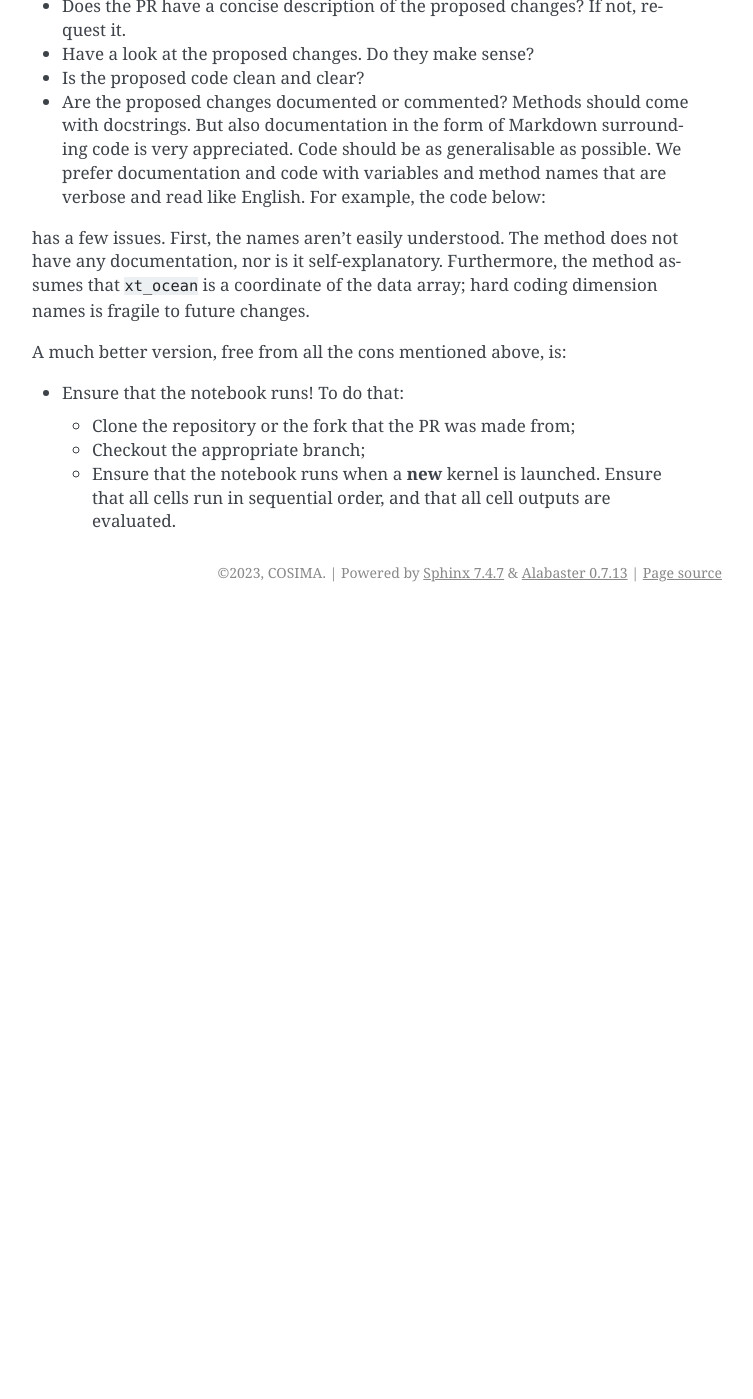
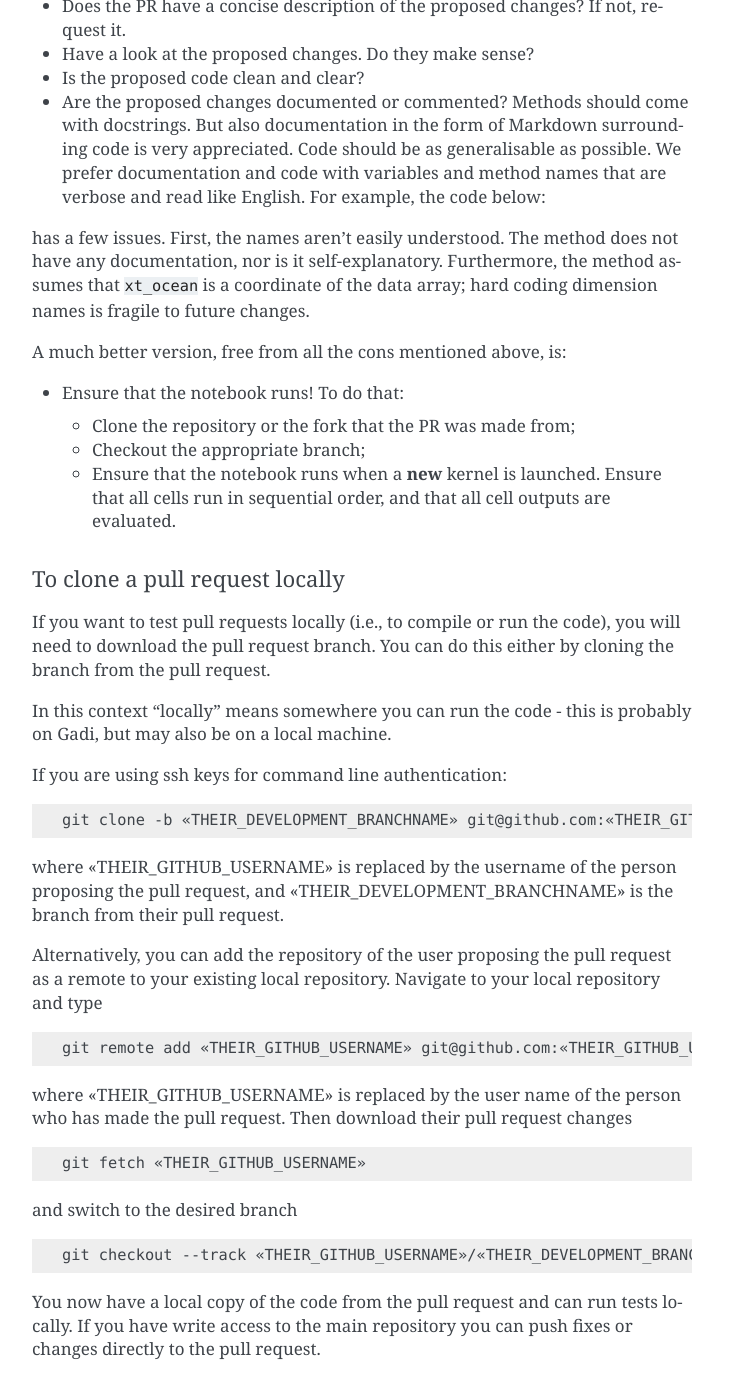
Before and after one commit to COSIMA/cosima-recipes, a Sphinx documentation site: the page built from docs/contributing.rst, in a window 1280 px wide and 1400 px high, scrolled down 2854 px. Shown: the whole window, without its empty margins (388-1141 px from the left). Built offline with Sphinx 7.4.7, drawn with Linux system fonts in a browser that asks for light colours; before the commit the page ends 3466 px from its top, so only the background shows below that; some of the changed text lies outside the part shown.

Commit message:
Add detail about how to locally check PR

```diff
--- a/docs/contributing.rst
+++ b/docs/contributing.rst
@@ -176,3 +176,45 @@ A much better version, free from all the cons mentioned above, is:
   - Ensure that the notebook runs when a **new** kernel is launched. Ensure that all cells run in sequential order, and that all cell outputs are evaluated.
 
 .. _existing Pull Requests: https://github.com/COSIMA/cosima-recipes/pulls
+
+
+To clone a pull request locally
++++++++++++++++++++++++++++++++
+
+If you want to test pull requests locally (i.e., to compile or run the code),
+you will need to download the pull request branch. You can do this either by cloning the branch from the pull request.
+
+In this context "locally" means somewhere you can run the code - this is probably on Gadi, but may also be on a local machine.
+
+If you are using ssh keys for command line authentication:
+
+::
+
+    git clone -b «THEIR_DEVELOPMENT_BRANCHNAME» git@github.com:«THEIR_GITHUB_USERNAME»/cosima-recipes.git
+
+where «THEIR_GITHUB_USERNAME» is replaced by the username of the person proposing the pull request,
+and «THEIR_DEVELOPMENT_BRANCHNAME» is the branch from their pull request.
+
+Alternatively, you can add the repository of the user proposing the pull request as a remote to
+your existing local repository. Navigate to your local repository and type
+
+::
+
+    git remote add «THEIR_GITHUB_USERNAME» git@github.com:«THEIR_GITHUB_USERNAME»/cosima-recipes.git
+
+where «THEIR_GITHUB_USERNAME» is replaced by the user name of the person who has made the
+pull request. Then download their pull request changes
+
+::
+
+    git fetch «THEIR_GITHUB_USERNAME»
+
+and switch to the desired branch
+
+::
+
+    git checkout --track «THEIR_GITHUB_USERNAME»/«THEIR_DEVELOPMENT_BRANCHNAME»
+
+You now have a local copy of the code from the pull request and can run tests locally.
+If you have write access to the main repository you can push fixes or changes directly
+to the pull request.
```
